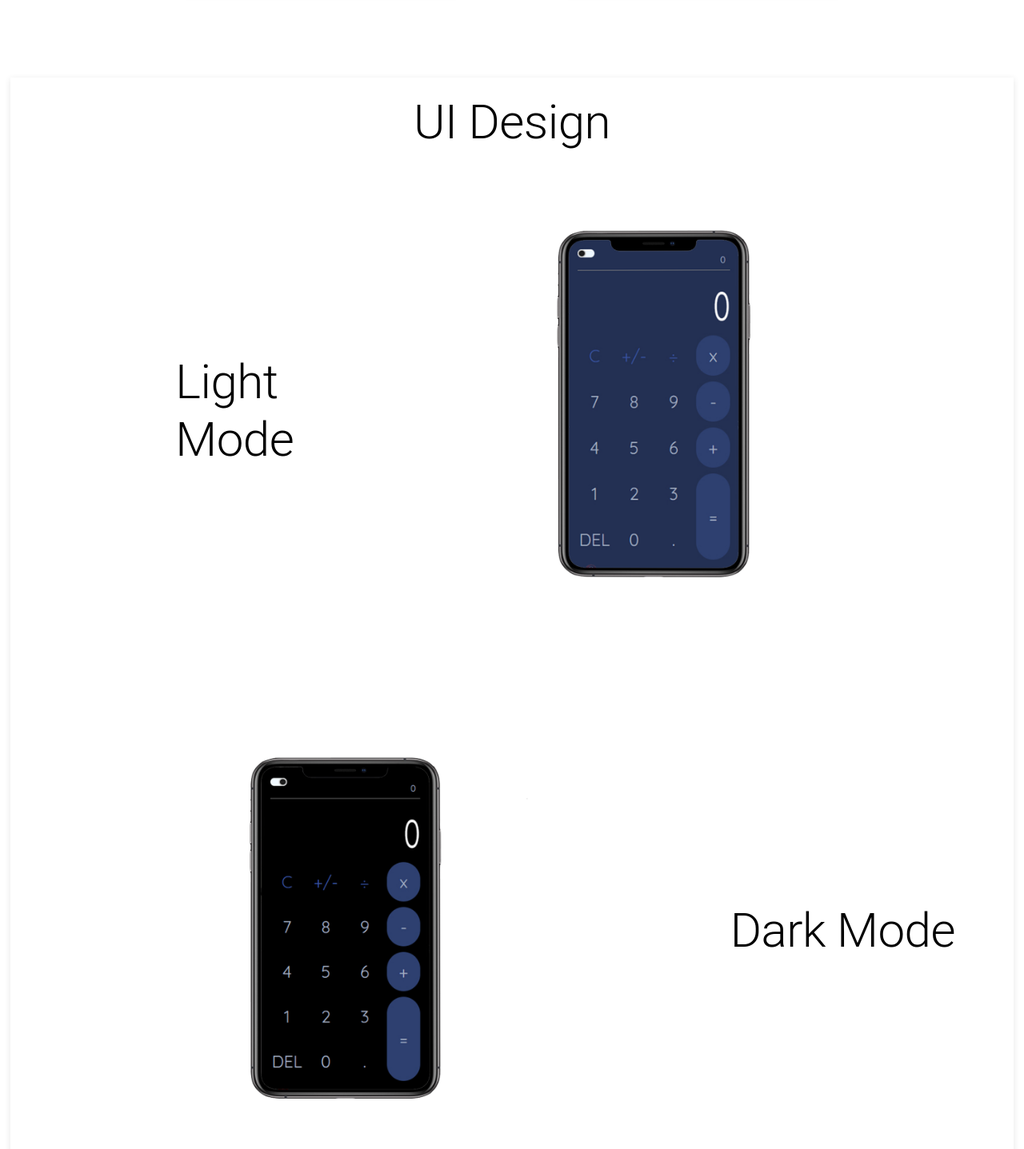
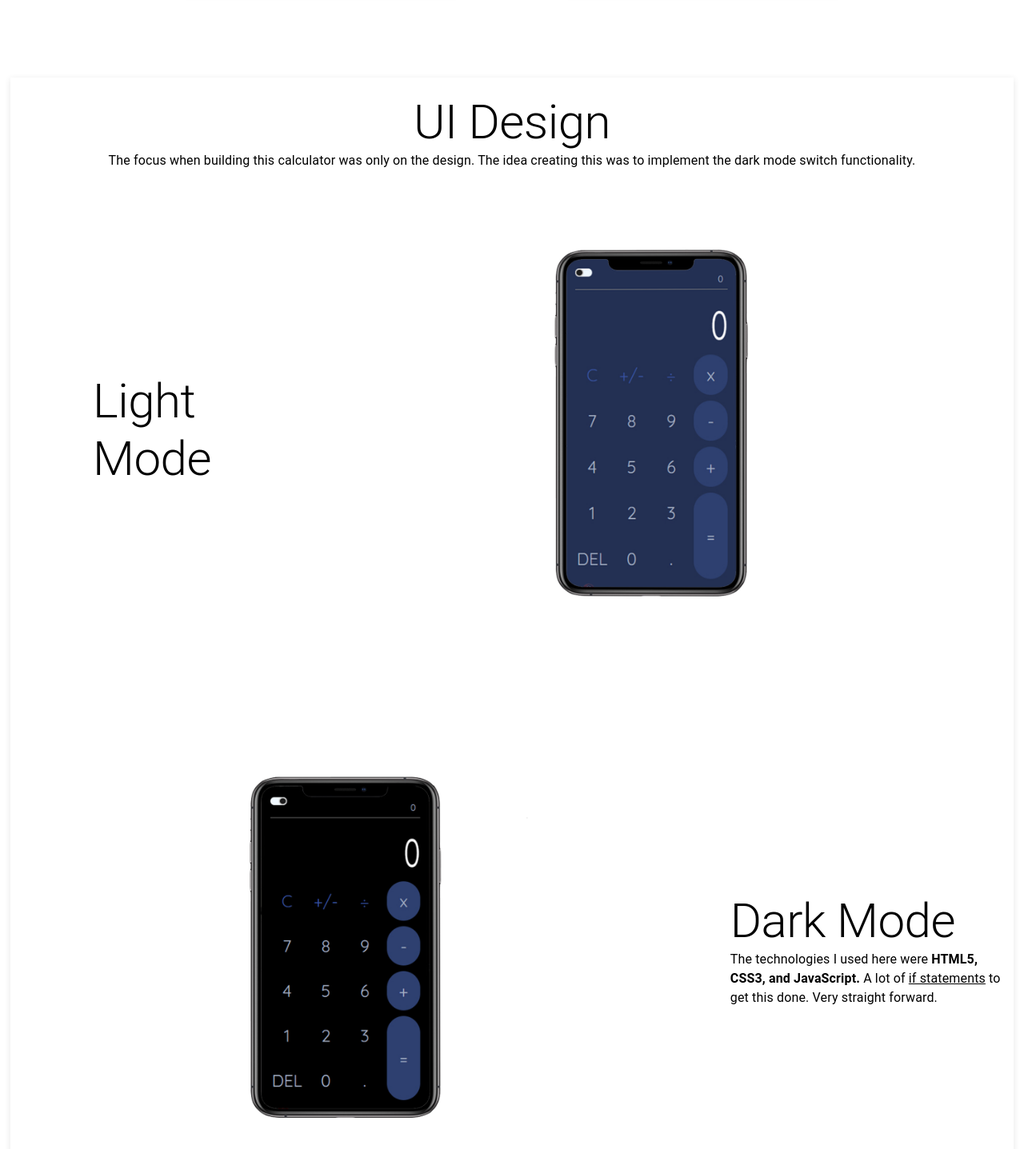
Before and after one commit to mrjlancaster/Portfolio, a React (Create React App) app: page / in a window 1280 px wide. Shown: the part 1739-3176 px from the top of the page at 80% size. Built offline with nearby package versions, Linux system fonts and the light colour scheme.

Commit message:
add text

```diff
--- a/src/components/Calculator.js
+++ b/src/components/Calculator.js
@@ -6,6 +6,7 @@ import DarkMode from '../img/dark-mode.png';
 
 // import material ui
 import { Typography } from '@material-ui/core';
+import { Box } from '@material-ui/core';
 
 // import styles
 import useStyles from '../styles';
@@ -16,16 +17,25 @@ const Calculator = () => {
 	return (
 		<div className={classes.calculatorContainer}>
 			<Typography variant="h2">UI Design</Typography>
+			<Typography variant="body1">
+				The focus when building this calculator was only on the design. The idea creating this was to implement the dark mode switch functionality.
+			</Typography>
 			<div className={classes.leftBox}>
 				<Typography variant="h2">
 					Light <br />
 					Mode
 				</Typography>
-					<img src={LightMode} alt="calculator" className={classes.calc} />
+				<img src={LightMode} alt="calculator" className={classes.lightCalc} />
 			</div>
 			<div className={classes.rightBox}>
 				<img src={DarkMode} alt="calculator" className={classes.calc} />
+				<Box>
 				<Typography variant="h2">Dark Mode</Typography>
+				<Typography variant="body1" className={classes.darkModeText}>
+					The technologies I used here were <b>HTML5, CSS3, and JavaScript.</b> A lot of <span className={classes.ifStatements}>if statements</span> to get this done. Very straight forward.
+				</Typography>
+				</Box>
+
 			</div>
 		</div>
 	)
--- a/src/styles.js
+++ b/src/styles.js
@@ -18,6 +18,7 @@ const useStyles = makeStyles((theme) => ({
 		 position: 'absolute',
 		 opacity: '0.8',
 		 color: '#f5f5f7',
+		 cursor: 'default'
 	 },
 	 ul: {
 		 width: '50%',
@@ -110,8 +111,8 @@ const useStyles = makeStyles((theme) => ({
 	},
 	leftBox: {
 		display: 'flex',
-		justifyContent: 'flex-end',
 		alignItems: 'center',
+		justifyContent: 'center',
 		width: '100%'
 	},
 	rightBox: {
@@ -119,9 +120,21 @@ const useStyles = makeStyles((theme) => ({
 		alignItems: 'center',
 		width: '100%'
 	},
+	lightCalc: {
+		position: 'relative',
+		left: 100,
+		height: '650px',
+		width: '900px',
+	},
 	calc: {
 		height: '650px',
 		width: '900px'
+	},
+	darkModeText: {
+		width: 340,
+	},
+	ifStatements: {
+		textDecoration: 'underline'
 	},
 
 
```
